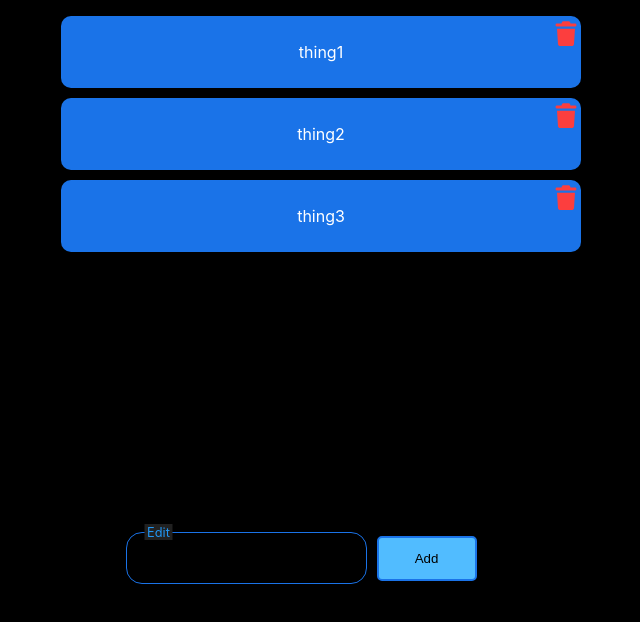
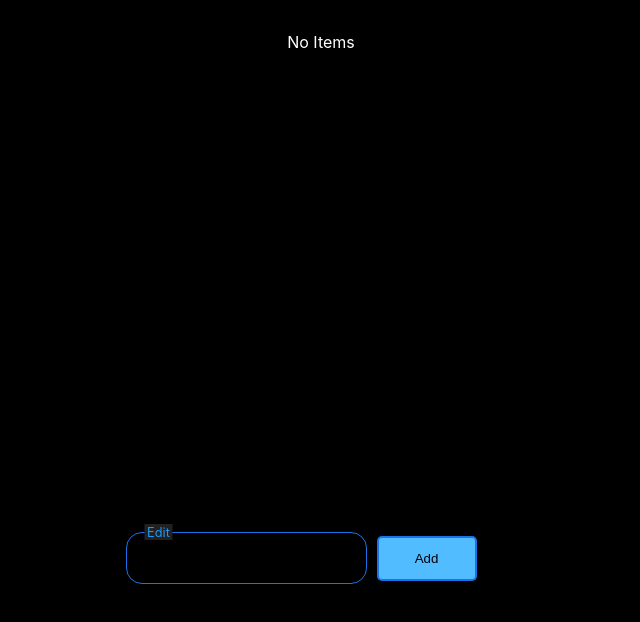
Before and after one commit to ahmniab/internship-learning-todo, a React (Create React App) app: page / in a window 1280 px wide. Shown: the top 622 px of the page, without its empty margins (339-979 px from the left). Built offline with nearby package versions, Linux system fonts and the light colour scheme.

Commit message:
Changed Initial value of Todoes

```diff
--- a/src/components/List.tsx
+++ b/src/components/List.tsx
@@ -46,7 +46,7 @@ function ListItem(props:ListItemProps){
 }
 type TodoList = Record<number, string>;
 function List() {
-    const [items, setItems] = useLocalStorage<TodoList>('Todo-data',{1:"thing1", 2:"thing2", 3:"thing3"});
+    const [items, setItems] = useLocalStorage<TodoList>('Todo-data',{});
     const [nextKey, setNextKey] = useLocalStorage<number>('Todo-next-key',4);
     const [newTodo, setNewTodo] = useState<string>('');
     return(
```
